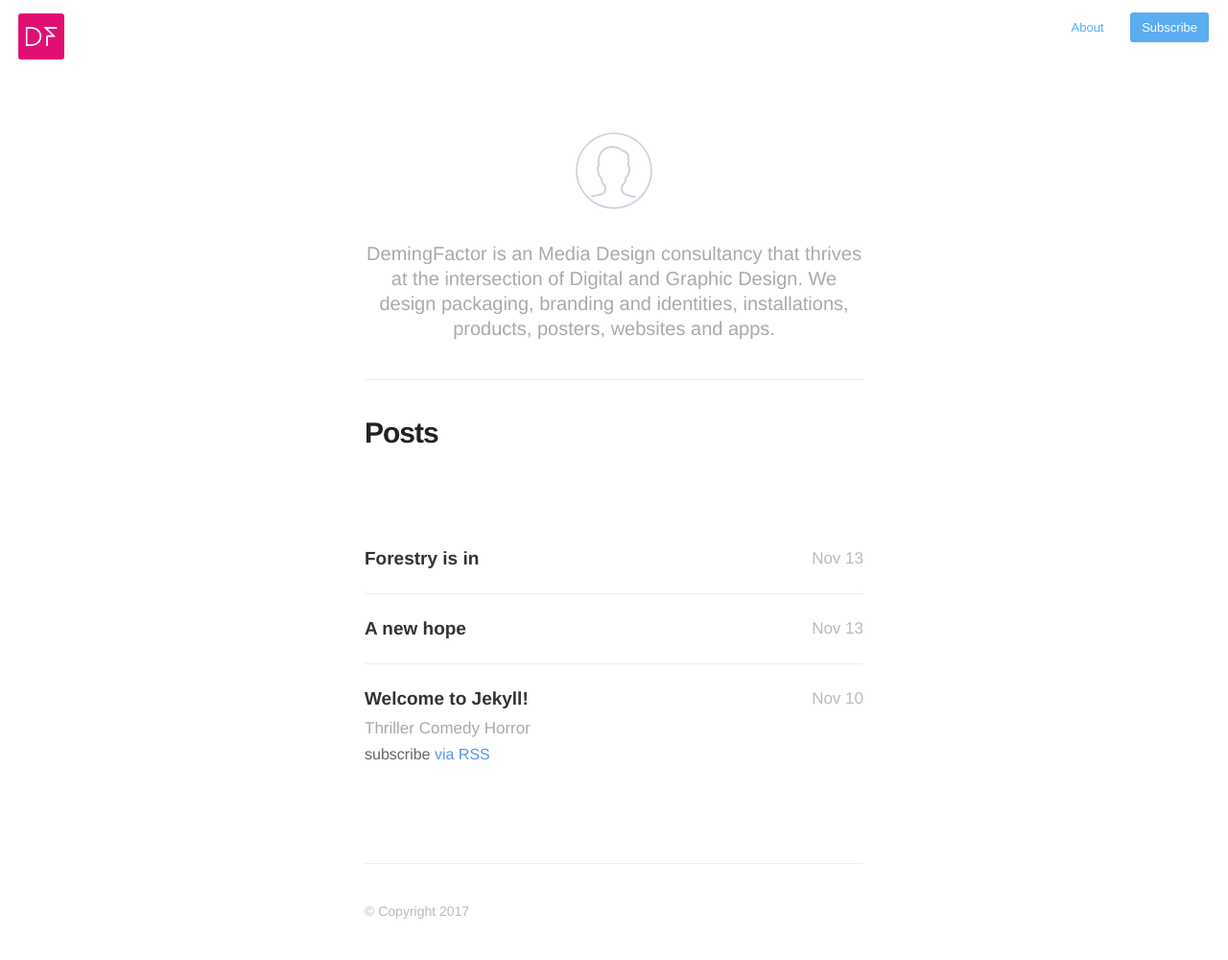
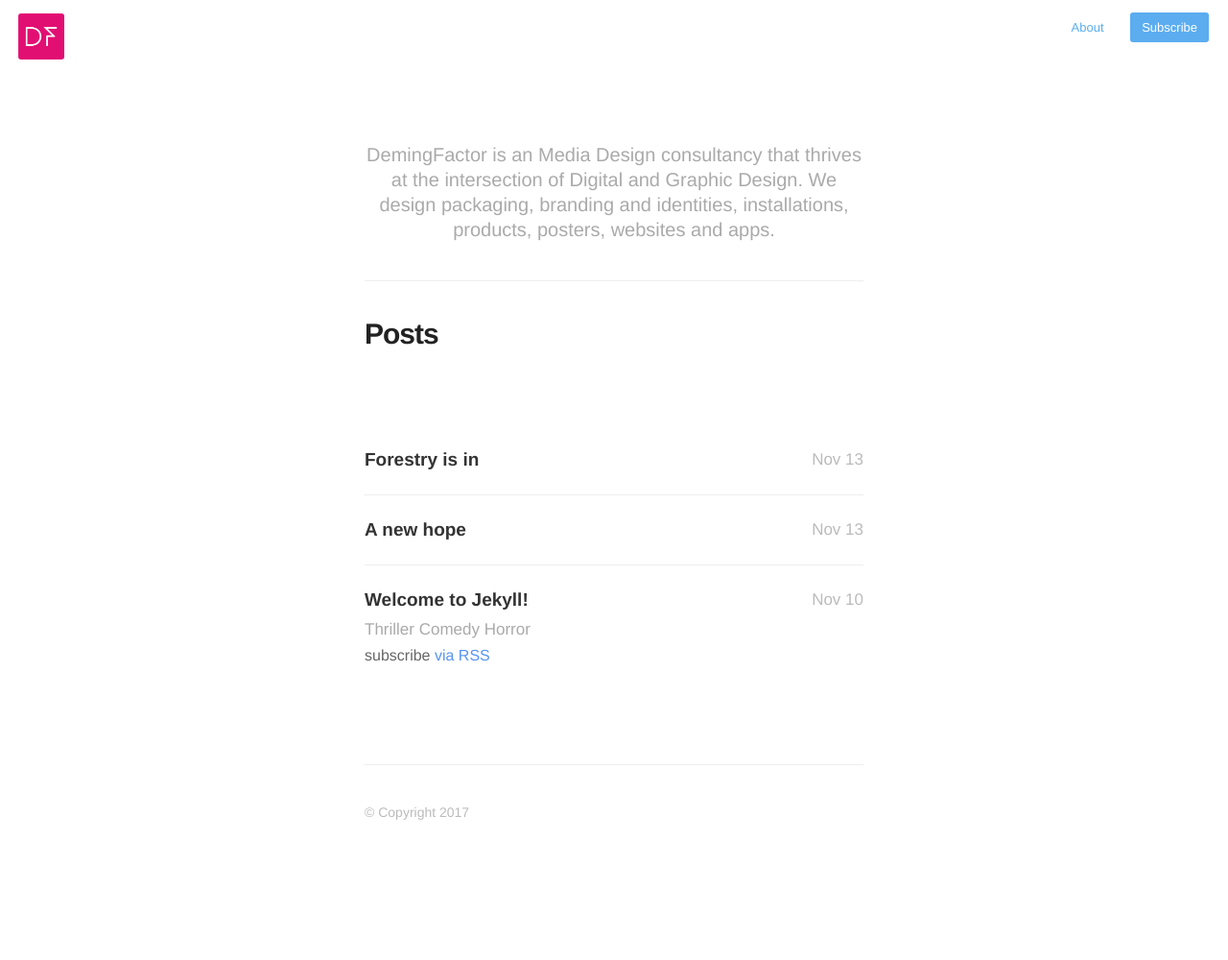
Before and after one commit to Jvaleti11/DemingFactor-blog, a Jekyll site: the page built from index.md, in a window 1280 px wide. Shown: the whole page at 96% size. Built offline with Jekyll 4.4.1, drawn with Linux system fonts in a browser that asks for light colours; nearby versions of some CDN libraries; our own code applies the rules of GitHub Pages for plain Markdown files; after the commit the page ends 900 px from its top, so only the background shows below that.

Commit message:
removes avatar from home page and about page

```diff
--- a/_includes/profile.html
+++ b/_includes/profile.html
@@ -1,13 +1,13 @@
 <div class="profile">
     <section id="wrapper">
         <header id="header">
-        {% if site.aboutPage %}
+        <!-- {% if site.aboutPage %}
             <a href="{{ "/" | relative_url  }}about">
                 <img id="avatar" class="2x" src="{{ "/" | relative_url  }}assets/images/avatar.png"/>
             </a>
         {% else %}
             <img id="avatar" class="2x" src="{{ "/" | relative_url  }}assets/images/avatar.png"/>
-        {% endif %}
+        {% endif %} -->
             <h1>{{ site.author }}</h1>
             <h2>{{ site.description }}</h2>
         </header>
```
